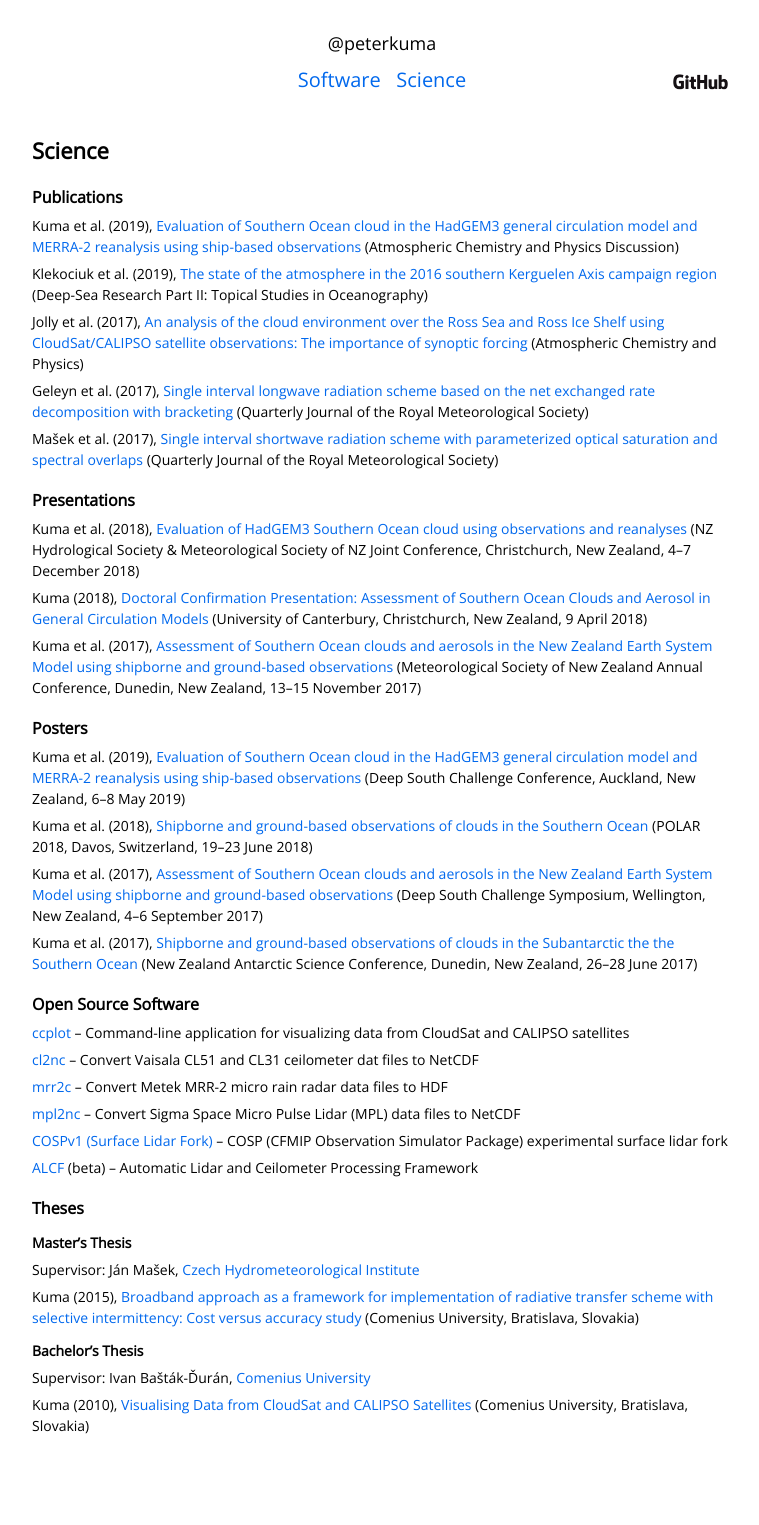
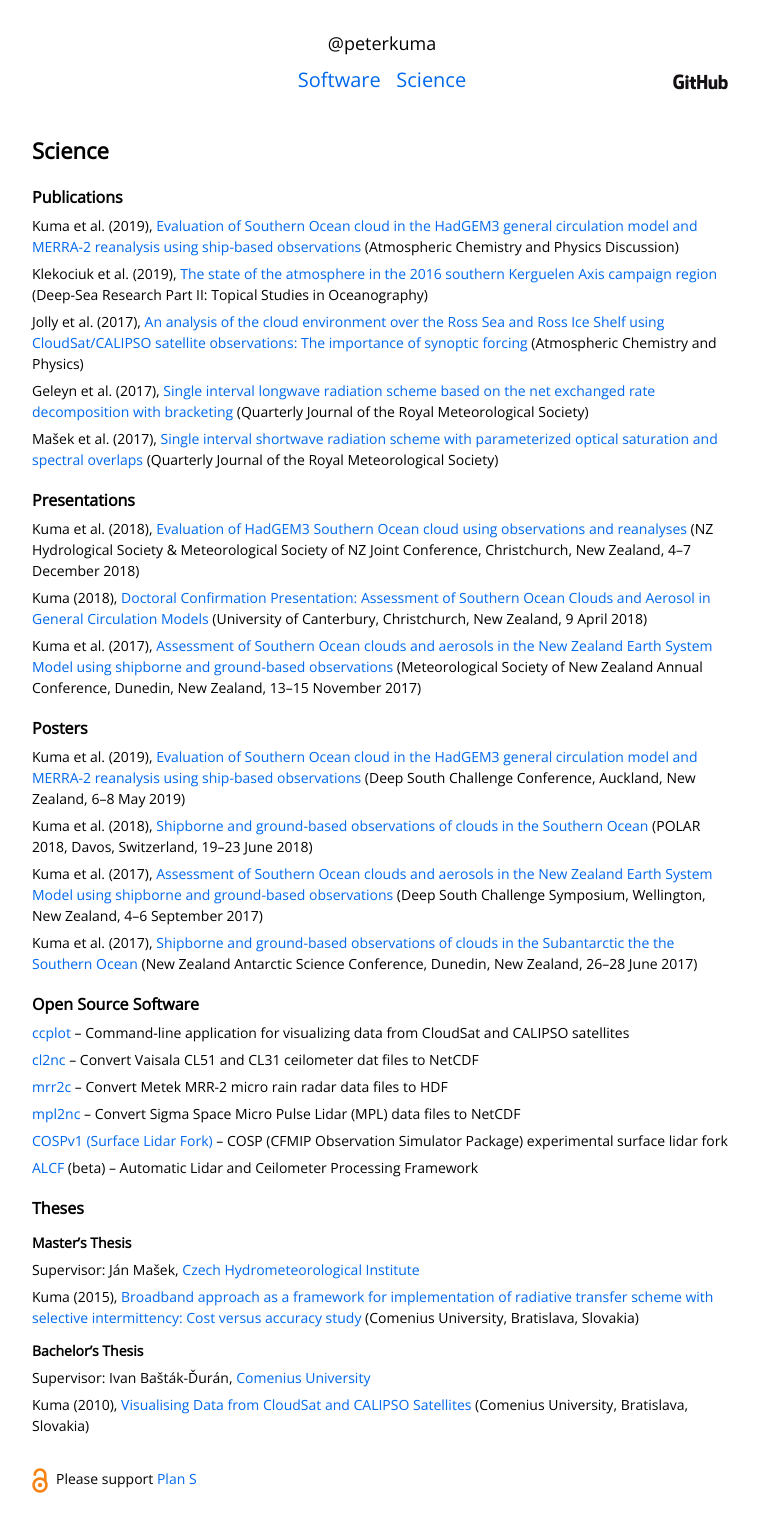
Before and after one commit to peterkuma/peterkuma.net, a Jekyll site: the page built from science/index.md, in a window 1280 px wide. Shown: the whole page, without its empty margins (258-1017 px from the left). Built offline with Jekyll 4.4.1, drawn with Linux system fonts in a browser that asks for light colours; before the commit the page ends 1466 px from its top, so only the background shows below that.

Commit message:
Plan S footer

```diff
--- a/css/default.css
+++ b/css/default.css
@@ -72,7 +72,7 @@ main ul li {
 	margin: 8px 0;
 }
 
-main img {
+main > img {
 	width: 800px;
 	margin-left: -50px;
 	margin-top: 4px;
--- a/science/index.md
+++ b/science/index.md
@@ -62,3 +62,7 @@ Kuma (2015), [Broadband approach as a framework for implementation of radiative
 Supervisor: Ivan Bašták-Ďurán, [Comenius University](https://uniba.sk/en)
 
 Kuma (2010), [Visualising Data from CloudSat and CALIPSO Satellites](https://github.com/peterkuma/research/raw/master/theses/Kuma%20(2010)%2C%20Visualising%20Data%20from%20CloudSat%20and%20CALIPSO%20Satellites.pdf) (Comenius University, Bratislava, Slovakia)
+
+<div style="margin: 32px 0">
+<img src="/img/open-access.png" width="16" style="vertical-align: middle; margin-right: 8px" />Please support <a href="https://www.coalition-s.org/">Plan S</a>
+</div>
```
Also changed, not shown: img/open-access.png (added).
